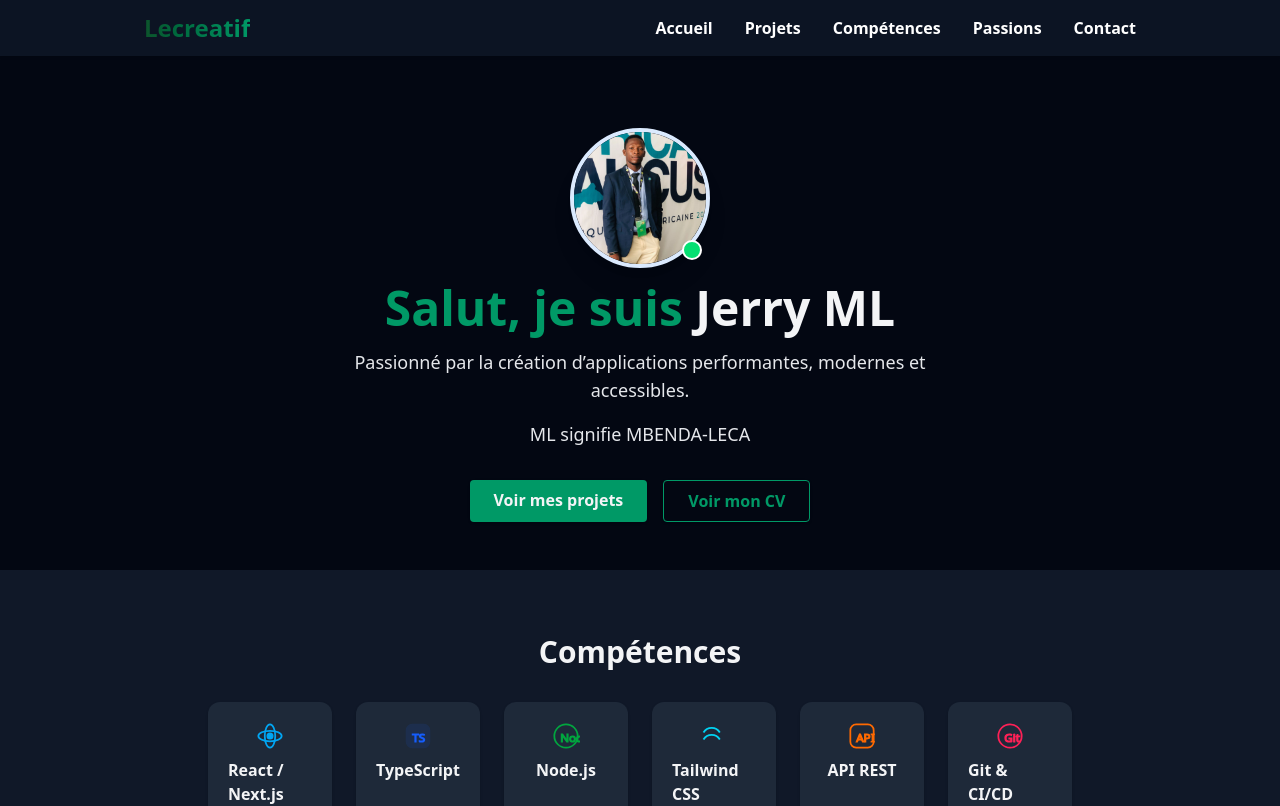
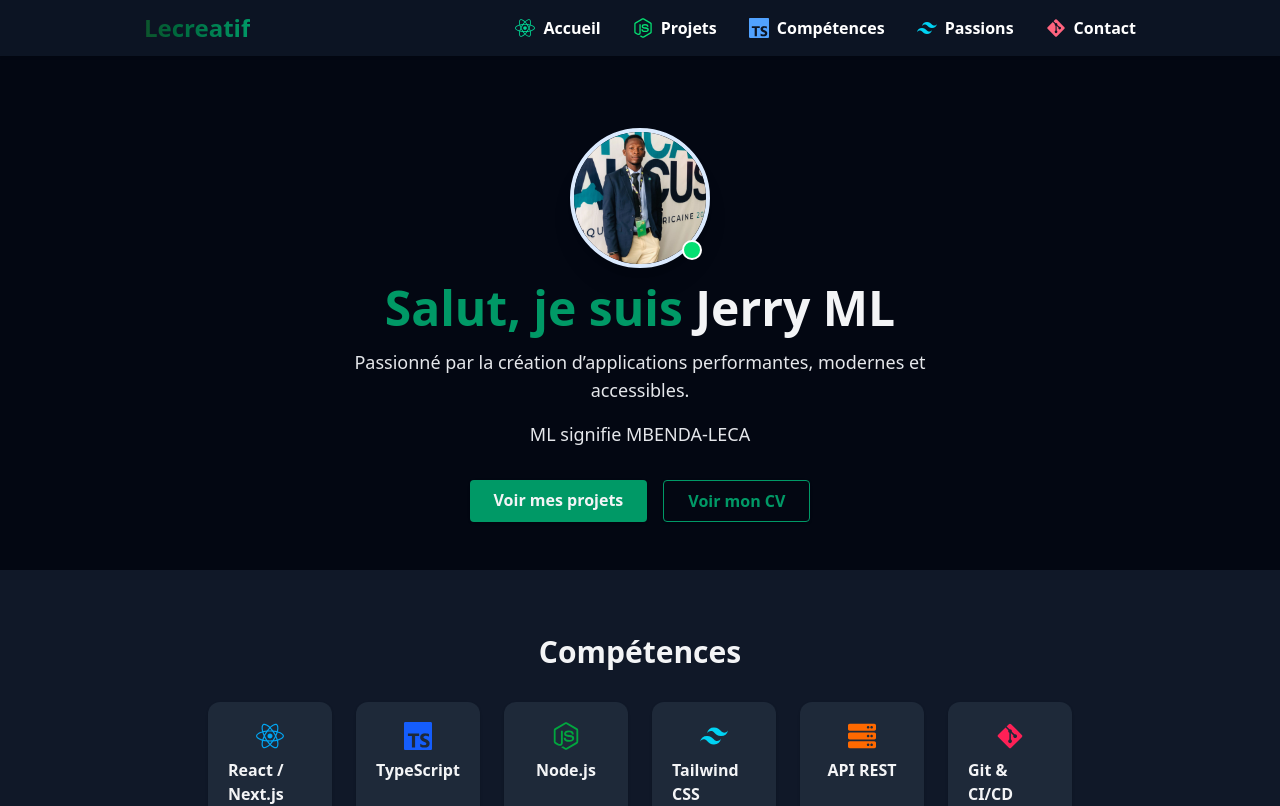
Before and after one commit to Jerry-M-L/portfolio-mlj, a Next.js app: page / in a window 1280 px wide. Shown: the top 806 px of the page. Built offline with nearby package versions, Linux system fonts and the light colour scheme.

Commit message:
Update 2.5

```diff
--- a/app/page.tsx
+++ b/app/page.tsx
@@ -3,6 +3,8 @@
 import Image from "next/image";
 import Link from "next/link";
 import { useState, useEffect } from "react";
+import { FaReact, FaNodeJs, FaGitAlt, FaServer } from "react-icons/fa";
+import { SiTypescript, SiTailwindcss } from "react-icons/si";
 
 export default function Home() {
   const [form, setForm] = useState({ nom: "", email: "", message: "" });
@@ -18,26 +20,14 @@ export default function Home() {
     setForm({ nom: "", email: "", message: "" });
   };
 
-  // Icônes Heroicons (SVG) pour les compétences
+  // Icônes React (react-icons)
   const icons = {
-    react: (
-      <svg className="w-7 h-7 text-sky-500" fill="none" viewBox="0 0 24 24" stroke="currentColor"><circle cx="12" cy="12" r="2.5" fill="currentColor"/><path stroke="currentColor" strokeWidth="1.5" d="M12 2c2.5 0 4.5 4.5 4.5 10s-2 10-4.5 10-4.5-4.5-4.5-10S9.5 2 12 2z"/><ellipse cx="12" cy="12" rx="10" ry="4.5" stroke="currentColor" strokeWidth="1.5"/></svg>
-    ),
-    ts: (
-      <svg className="w-7 h-7 text-blue-600" fill="none" viewBox="0 0 24 24" stroke="currentColor"><rect width="20" height="20" x="2" y="2" rx="5" fill="currentColor" opacity=".1"/><text x="7" y="17" fontSize="10" fill="currentColor">TS</text></svg>
-    ),
-    node: (
-      <svg className="w-7 h-7 text-green-600" fill="none" viewBox="0 0 24 24" stroke="currentColor"><circle cx="12" cy="12" r="10" stroke="currentColor" strokeWidth="1.5"/><text x="7" y="17" fontSize="10" fill="currentColor">Node</text></svg>
-    ),
-    tailwind: (
-      <svg className="w-7 h-7 text-cyan-400" fill="none" viewBox="0 0 24 24" stroke="currentColor"><path d="M3 15c1.5-2.5 4-4 7-4s5.5 1.5 7 4" stroke="currentColor" strokeWidth="1.5"/><path d="M3 9c1.5-2.5 4-4 7-4s5.5 1.5 7 4" stroke="currentColor" strokeWidth="1.5"/></svg>
-    ),
-    api: (
-      <svg className="w-7 h-7 text-orange-500" fill="none" viewBox="0 0 24 24" stroke="currentColor"><rect width="20" height="20" x="2" y="2" rx="5" stroke="currentColor" strokeWidth="1.5"/><text x="7" y="17" fontSize="10" fill="currentColor">API</text></svg>
-    ),
-    git: (
-      <svg className="w-7 h-7 text-rose-500" fill="none" viewBox="0 0 24 24" stroke="currentColor"><circle cx="12" cy="12" r="10" stroke="currentColor" strokeWidth="1.5"/><text x="7" y="17" fontSize="10" fill="currentColor">Git</text></svg>
-    ),
+    react: <FaReact className="w-7 h-7 text-sky-500" />,
+    ts: <SiTypescript className="w-7 h-7 text-blue-600" />,
+    node: <FaNodeJs className="w-7 h-7 text-green-600" />,
+    tailwind: <SiTailwindcss className="w-7 h-7 text-cyan-400" />,
+  api: <FaServer className="w-7 h-7 text-orange-500" />,
+    git: <FaGitAlt className="w-7 h-7 text-rose-500" />,
   };
 
   function Navbar() {
@@ -54,17 +44,15 @@ export default function Home() {
               onClick={() => setOpen(!open)}
               aria-label="Ouvrir le menu"
             >
-              <svg className="w-7 h-7" fill="none" stroke="currentColor" strokeWidth="2" viewBox="0 0 24 24">
-                <path strokeLinecap="round" strokeLinejoin="round" d="M4 6h16M4 12h16M4 18h16" />
-              </svg>
+              <FaReact className="w-7 h-7 text-emerald-400" />
             </button>
           </div>
           <ul className="hidden sm:flex space-x-8 font-semibold text-white">
-            <li><Link href="/" className="hover:text-emerald-600">Accueil</Link></li>
-            <li><a href="#projects" className="hover:text-emerald-600">Projets</a></li>
-            <li><a href="#skills" className="hover:text-emerald-600">Compétences</a></li>
-            <li><a href="#passions" className="hover:text-emerald-600">Passions</a></li>
-            <li><a href="#contact" className="hover:text-emerald-600">Contact</a></li>
+            <li><Link href="/" className="hover:text-emerald-600 flex items-center gap-2"><FaReact className="w-5 h-5 text-emerald-400" />Accueil</Link></li>
+            <li><a href="#projects" className="hover:text-emerald-600 flex items-center gap-2"><FaNodeJs className="w-5 h-5 text-green-400" />Projets</a></li>
+            <li><a href="#skills" className="hover:text-emerald-600 flex items-center gap-2"><SiTypescript className="w-5 h-5 text-blue-400" />Compétences</a></li>
+            <li><a href="#passions" className="hover:text-emerald-600 flex items-center gap-2"><SiTailwindcss className="w-5 h-5 text-cyan-400" />Passions</a></li>
+            <li><a href="#contact" className="hover:text-emerald-600 flex items-center gap-2"><FaGitAlt className="w-5 h-5 text-rose-400" />Contact</a></li>
           </ul>
         </div>
         {/* Menu mobile */}
@@ -72,31 +60,31 @@ export default function Home() {
           <ul className="sm:hidden border-t px-4 pb-4 space-y-2 font-semibold bg-gray-950">
             <li>
               <a href="/" className="flex items-center gap-2 py-2 text-gray-100 hover:text-green-400" onClick={handleMenuClick}>
-                <svg className="w-5 h-5 text-green-700" fill="none" stroke="currentColor" strokeWidth="2" viewBox="0 0 24 24"><path strokeLinecap="round" strokeLinejoin="round" d="M3 12l2-2m0 0l7-7 7 7M13 5v6h6" /></svg>
+                <FaReact className="w-5 h-5 text-emerald-400" />
                 Accueil
               </a>
             </li>
             <li>
               <a href="#projects" className="flex items-center gap-2 py-2 text-gray-100 hover:text-green-400" onClick={handleMenuClick}>
-                <svg className="w-5 h-5 text-green-700" fill="none" stroke="currentColor" strokeWidth="2" viewBox="0 0 24 24"><path strokeLinecap="round" strokeLinejoin="round" d="M9 17v-6a2 2 0 012-2h2a2 2 0 012 2v6m-6 0h6" /></svg>
+                <FaNodeJs className="w-5 h-5 text-green-400" />
                 Projets
               </a>
             </li>
             <li>
               <a href="#skills" className="flex items-center gap-2 py-2 text-gray-100 hover:text-green-400" onClick={handleMenuClick}>
-                <svg className="w-5 h-5 text-green-700" fill="none" stroke="currentColor" strokeWidth="2" viewBox="0 0 24 24"><path strokeLinecap="round" strokeLinejoin="round" d="M16 7a4 4 0 01-8 0" /><circle cx="12" cy="7" r="4" /></svg>
+                <SiTypescript className="w-5 h-5 text-blue-400" />
                 Compétences
               </a>
             </li>
             <li>
               <a href="#passions" className="flex items-center gap-2 py-2 text-gray-100 hover:text-green-400" onClick={handleMenuClick}>
-                <svg className="w-5 h-5 text-green-700" fill="none" stroke="currentColor" strokeWidth="2" viewBox="0 0 24 24"><path strokeLinecap="round" strokeLinejoin="round" d="M12 21.35l-1.45-1.32C5.4 15.36 2 12.28 2 8.5 2 5.42 4.42 3 7.5 3c2.54 0 4.04 1.61 4.5 3.09C12.46 4.61 13.96 3 16.5 3 19.58 3 22 5.42 22 8.5c0 3.78-3.4 6.86-8.55 11.54L12 21.35z" /></svg>
+                <SiTailwindcss className="w-5 h-5 text-cyan-400" />
                 Passions
               </a>
             </li>
             <li>
               <a href="#contact" className="flex items-center gap-2 py-2 text-gray-100 hover:text-green-400" onClick={handleMenuClick}>
-                <svg className="w-5 h-5 text-green-700" fill="none" stroke="currentColor" strokeWidth="2" viewBox="0 0 24 24"><path strokeLinecap="round" strokeLinejoin="round" d="M16 12v1a4 4 0 01-8 0v-1m8 0a4 4 0 00-8 0m8 0V8a4 4 0 00-8 0v4" /></svg>
+                <FaGitAlt className="w-5 h-5 text-rose-400" />
                 Contact
               </a>
             </li>
--- a/package.json
+++ b/package.json
@@ -15,7 +15,8 @@
     "nodemailer": "^7.0.5",
     "react": "19.1.0",
     "react-dom": "19.1.0",
-    "react-icon": "^1.0.0"
+    "react-icon": "^1.0.0",
+    "react-icons": "^5.5.0"
   },
   "devDependencies": {
     "@eslint/eslintrc": "^3",
```
Also changed, not shown: 1 other file (tests, documents, lock files or other folders).
